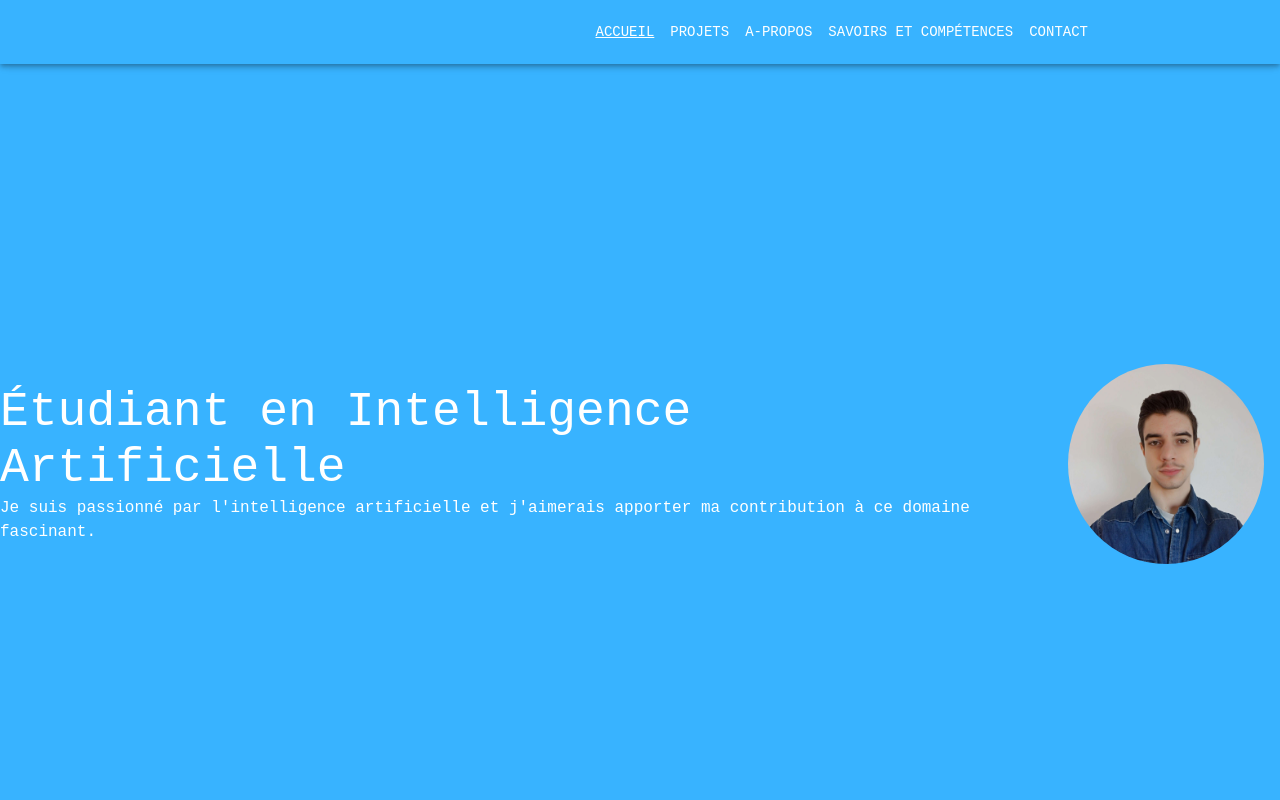
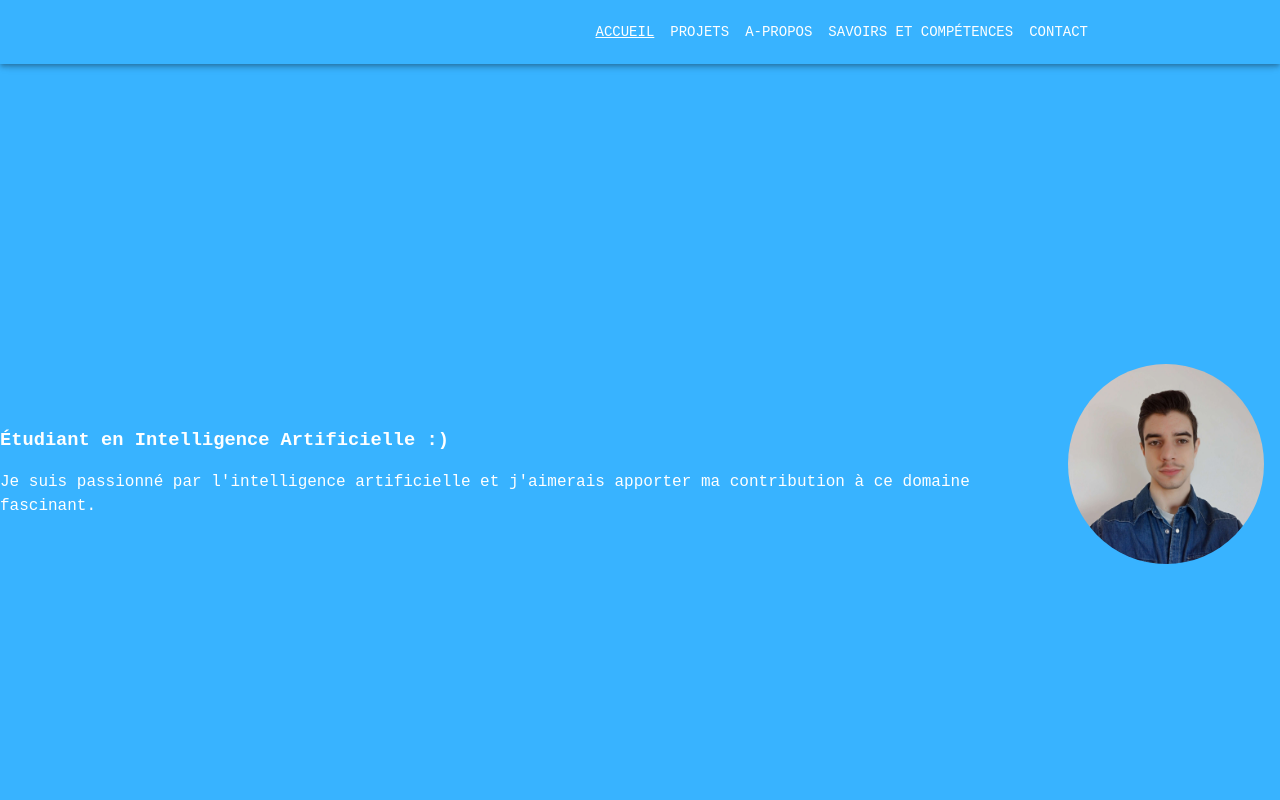
Before and after one commit to VendenIX/portfolio, a React (Create React App) app: page / in a window 1280 px wide. Shown: the top 800 px of the page. Built offline with nearby package versions, Linux system fonts and the light colour scheme.

Commit message:
small animation

```diff
--- a/src/App.css
+++ b/src/App.css
@@ -1,6 +1,5 @@
 @import "~slick-carousel/slick/slick.css";
 @import "~slick-carousel/slick/slick-theme.css";
-
 
 .App {
   text-align: center;
@@ -46,3 +45,30 @@ body {
   color: #fff;
   font-family: 'Roboto Mono', monospace;
 }
+
+.wrapper {
+  height: 100vh;
+  /*This part is important for centering*/
+  display: grid;
+  place-items: center;
+}
+
+.typing-demo {
+  width: 40ch;
+  animation: typing 2s steps(22), blink .5s step-end infinite alternate;
+  white-space: nowrap;
+  overflow: hidden;
+  border-right: 3px solid;
+}
+
+@keyframes typing {
+  from {
+    width: 0;
+  }
+}
+
+@keyframes blink {
+  50% {
+    border-color: transparent;
+  }
+}
--- a/src/pages/Home/index.js
+++ b/src/pages/Home/index.js
@@ -1,12 +1,13 @@
 import React from 'react';
 import { Typography, Box } from '@mui/material';
 import ProfileImage from '../../assets/p1.jpg';
-
+import '../../App.css';
 const Home = () => {
     return (
             <Box sx={{ display: 'flex', justifyContent: 'center', alignItems: 'center', minHeight: '100vh'}}>
-                <Box sx={{ display: 'flex', flexDirection: 'column', justifyContent: 'center' }}>
-                    <Typography variant="h3">Étudiant en Intelligence Artificielle</Typography>
+                <Box  sx={{ display: 'flex', flexDirection: 'column', justifyContent: 'center' }}>
+                    <Typography class="typing-demo" variant="h3">Étudiant en Intelligence Artificielle :)</Typography>
+
                     <Typography variant="body1">Je suis passionné par l'intelligence artificielle et j'aimerais apporter ma contribution à ce domaine fascinant.</Typography>
                 </Box>
 
```
